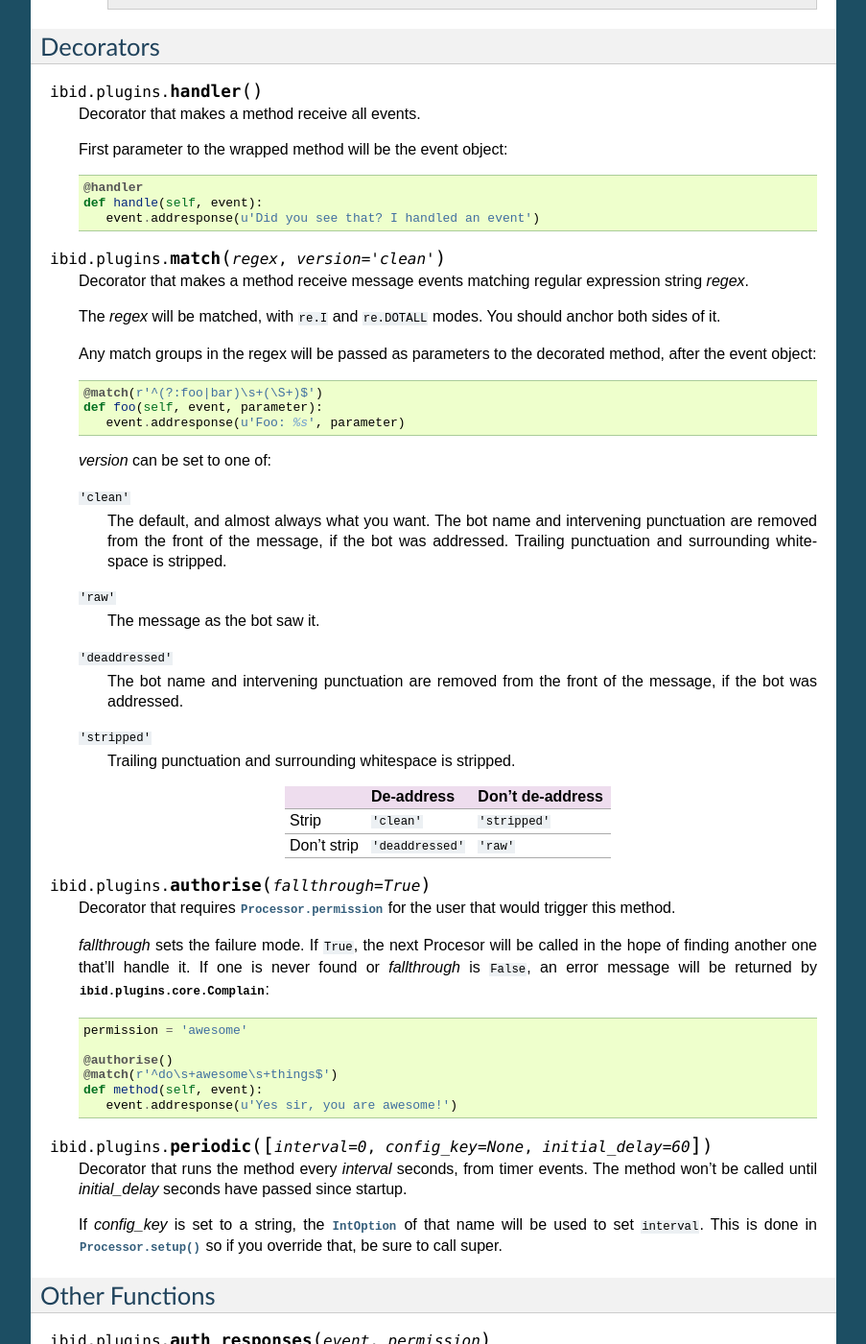
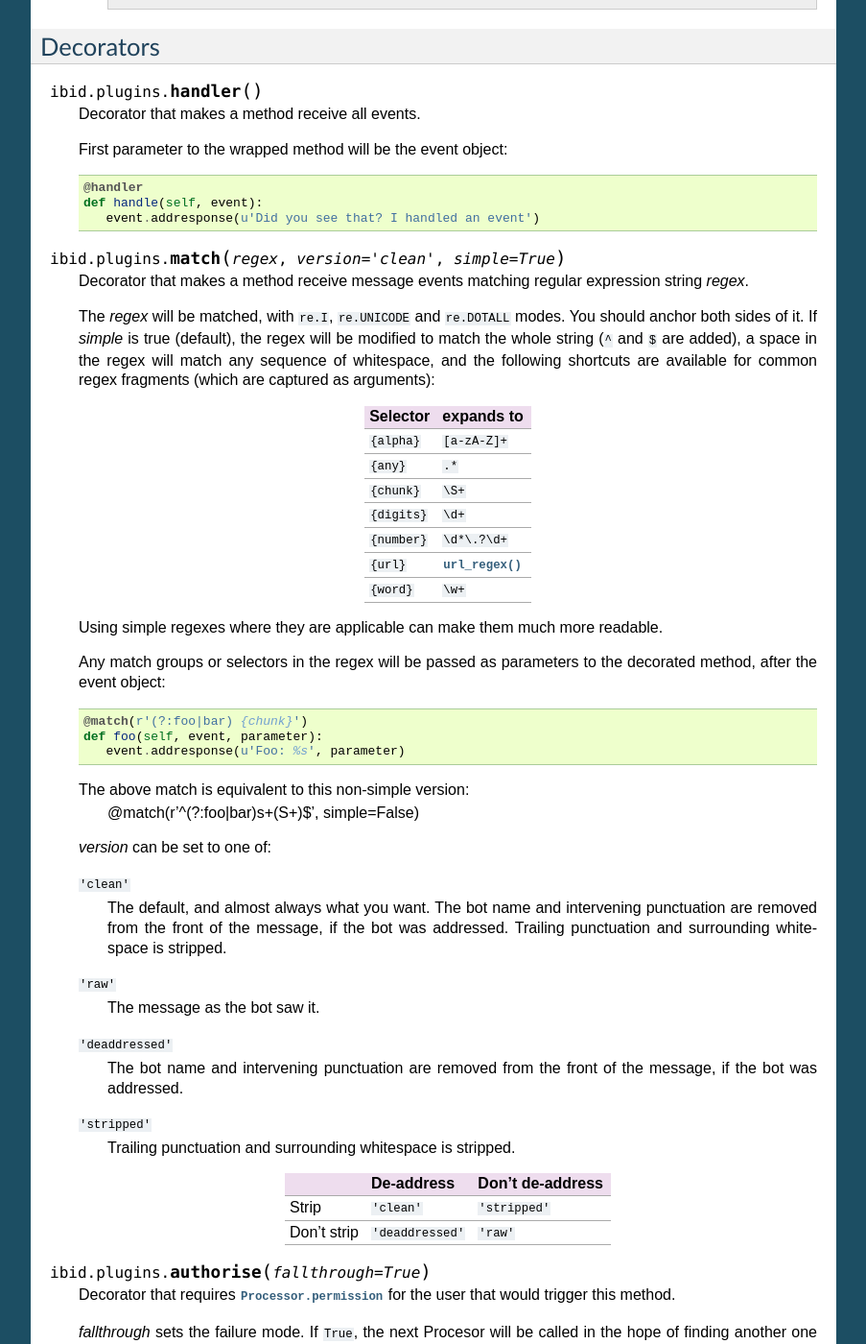
Before and after one commit to ibid/ibid, a Sphinx documentation site: the page built from docs/api/ibid.plugins.rst, in a window 1280 px wide and 1400 px high, scrolled down 1721 px. Shown: the whole window at 96% size, without its empty margins (198-1101 px from the left). Built offline with Sphinx 7.4.7, drawn with Linux system fonts in a browser that asks for light colours.

Commit message:
improve documentation for simple matching

```diff
--- a/docs/api/ibid.plugins.rst
+++ b/docs/api/ibid.plugins.rst
@@ -131,20 +131,42 @@ Decorators
       def handle(self, event):
          event.addresponse(u'Did you see that? I handled an event')
 
-.. function:: match(regex, version='clean')
+.. function:: match(regex, version='clean', simple=True)
 
    Decorator that makes a method receive message events matching
    regular expression string *regex*.
 
-   The *regex* will be matched, with ``re.I`` and ``re.DOTALL`` modes.
-   You should anchor both sides of it.
+   The *regex* will be matched, with ``re.I``, ``re.UNICODE`` and ``re.DOTALL`` modes.
+   You should anchor both sides of it. If *simple* is true (default), the regex
+   will be modified to match the whole string (``^`` and ``$`` are added), a space in
+   the regex will match any sequence of whitespace, and the following
+   shortcuts are available for common regex fragments (which are captured as
+   arguments):
 
-   Any match groups in the regex will be passed as parameters to the
+   ============ ==========================================
+   Selector     expands to
+   ============ ==========================================
+   ``{alpha}``  ``[a-zA-Z]+``
+   ``{any}``    ``.*``
+   ``{chunk}``  ``\S+``
+   ``{digits}`` ``\d+``
+   ``{number}`` ``\d*\.?\d+``
+   ``{url}``    :func:`url_regex() <ibid.utils.url_regex>`
+   ``{word}``   ``\w+``
+   ============ ==========================================
+
+   Using simple regexes where they are applicable can make them much more
+   readable.
+
+   Any match groups or selectors in the regex will be passed as parameters to the
    decorated method, after the event object::
 
-      @match(r'^(?:foo|bar)\s+(\S+)$')
+      @match(r'(?:foo|bar) {chunk}')
       def foo(self, event, parameter):
          event.addresponse(u'Foo: %s', parameter)
+
+   The above match is equivalent to this non-simple version:
+      @match(r'^(?:foo|bar)\s+(\S+)$', simple=False)
 
    *version* can be set to one of:
 
```
Also changed, not shown: 1 other file.
